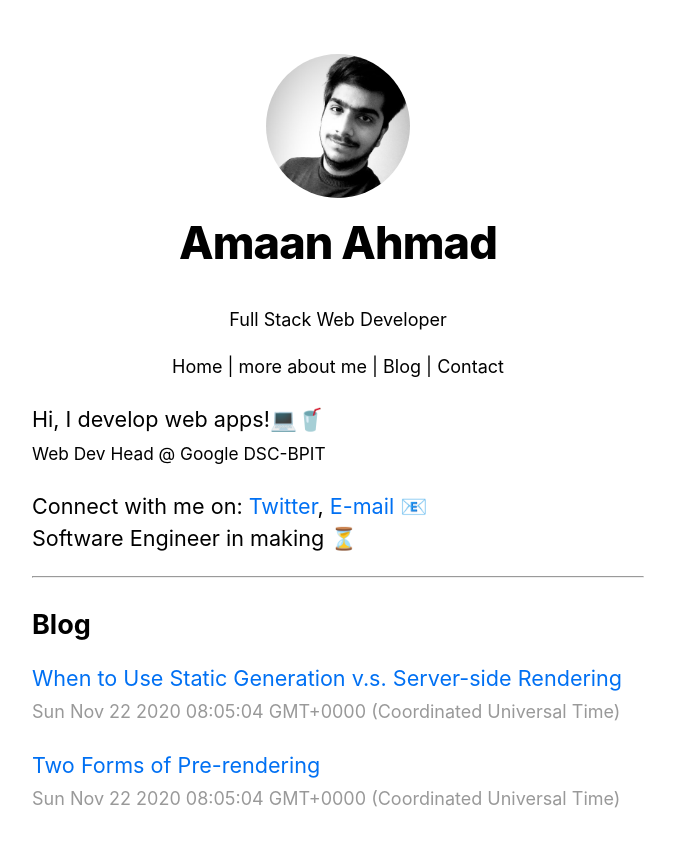
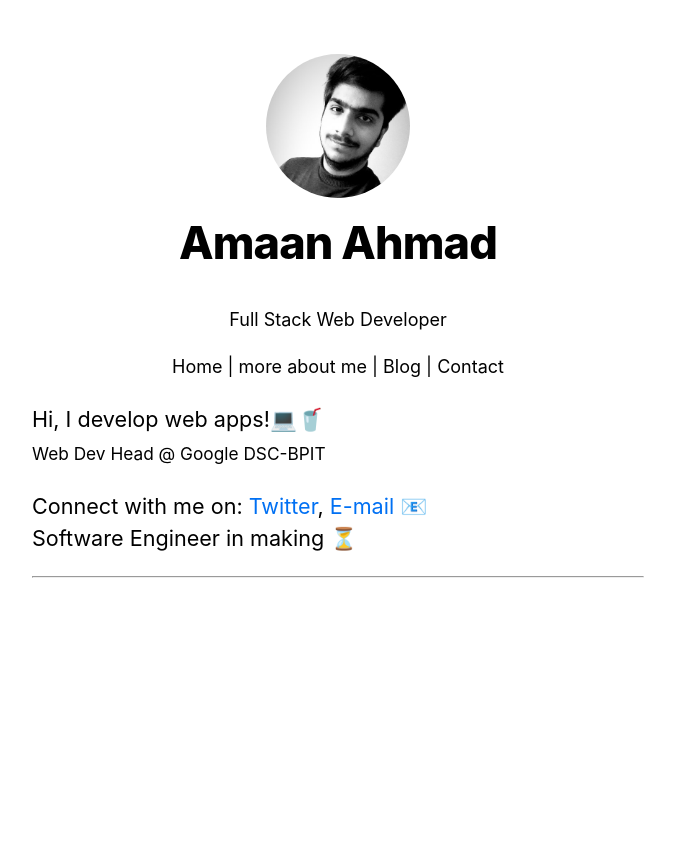
Before and after one commit to amaan-ahmad/portfolio-blog, a Next.js app: page / in a window 1280 px wide. Shown: the top 846 px of the page, without its empty margins (302-977 px from the left). After the commit the page ends 800 px from the top, so only its background shows below. Built offline with nearby package versions, Linux system fonts and the light colour scheme.

Commit message:
removed blog (temp)

```diff
--- a/pages/index.js
+++ b/pages/index.js
@@ -1,17 +1,17 @@
 import Head from "next/head";
-import Link from "next/link";
+// import Link from "next/link";
 import Layout, { siteTitle } from "../components/layout";
 import utilStyles from "../styles/utils.module.css";
-import { getSortedPostsData } from "../lib/posts";
+// import { getSortedPostsData } from "../lib/posts";
 
-export async function getStaticProps() {
-  const allPostsData = getSortedPostsData();
-  return {
-    props: {
-      allPostsData,
-    },
-  };
-}
+// export async function getStaticProps() {
+//   const allPostsData = getSortedPostsData();
+//   return {
+//     props: {
+//       allPostsData,
+//     },
+//   };
+// }
 
 export default function Home({ allPostsData }) {
   const twitterHandle = `https://twitter.com/amaancodes`;
@@ -37,7 +37,7 @@
         </p>
       </section>
       <hr />
-      <section className={`${utilStyles.headingMd} ${utilStyles.padding1px}`}>
+      {/* <section className={`${utilStyles.headingMd} ${utilStyles.padding1px}`}>
         <h2 className={utilStyles.headingLg}>Blog</h2>
         <ul className={utilStyles.list}>
           {console.log(allPostsData)}
@@ -55,7 +55,7 @@
             )
           )}
         </ul>
-      </section>
+      </section> */}
     </Layout>
   );
 }
```
